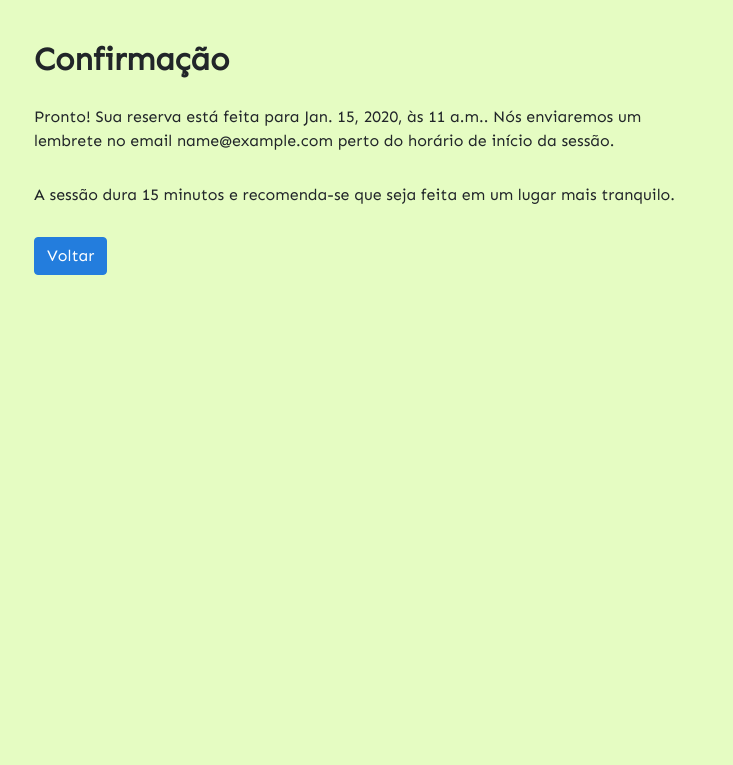
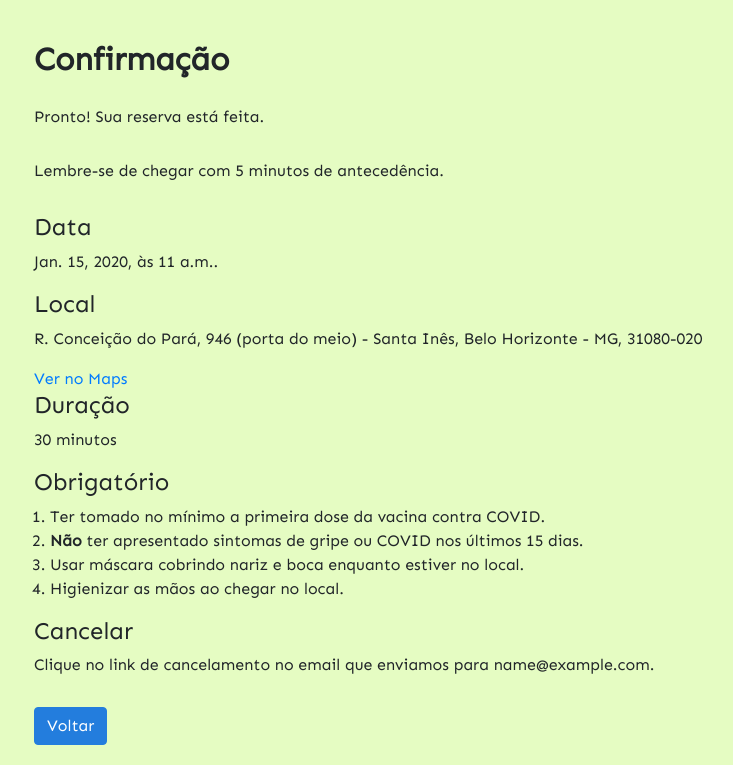
Before and after one commit to gabrielmip/worker-scheduler, a Django app: template src/workforce/templates/reservation_success.html in a window 1280 px wide. Shown: the part 56-821 px from the top of the page, without its empty margins (271-1004 px from the left). Before the commit the page ends 331 px from the top, so only its background shows below. Run offline with Django 3.2, Linux system fonts and the light colour scheme; the template is opened without the code that fills it: values that come from a table or form of the project are taken from there, others are empty; tables that the repository leaves empty hold one stand-in row (values such as "Sample post"); some libraries are stand-ins or nearby versions.

Commit message:
Added instructions for each session type. Needs style...

```diff
--- a/src/workforce/forms.py
+++ b/src/workforce/forms.py
@@ -45,6 +45,7 @@ class ScheduleAnAppointment(forms.Form):
         )
 
     comment = forms.CharField(
-        label=_('Caso deseje tratar algo em especial, escreva abaixo'),
-        required=False
+        label=_('O que deseja tratar?'),
+        help_text=_('Ex.: emocional, alguma dor física, ansiedade'),
+        required=True
     )
--- a/src/workforce/static/workforce/index.css
+++ b/src/workforce/static/workforce/index.css
@@ -38,6 +38,10 @@ a.disabled {
     text-align: center;
 }
 
+.contained-list {
+    padding-left: 16px;
+}
+
 .list {
     list-style: none;
     padding: 0px;
@@ -64,16 +68,20 @@ a.disabled {
     border-radius: 8px;
 }
 
-.card {
+.asteriskField {
+    display: none;
+}
+
+.elevated-card {
     box-shadow: 0px 2px 2px 0px rgba(1, 1, 1, 0.19);
     transition: 0.13s ease-in-out all;
 }
 
-.card:active {
+.elevated-card:active {
     box-shadow: unset;
 }
 
-.card:hover {
+.elevated-card:hover {
     box-shadow: 0px 4px 8px 0px rgba(1, 1, 1, 0.34);
 }
 
--- /dev/null
+++ b/src/workforce/templates/event_instructions.html
@@ -0,0 +1,69 @@
+{% load tz %}
+{% load i18n %}
+{% timezone event.user.timezone %}
+
+<p class="form-instruction">
+    {% if event.is_live %}
+        Lembre-se de chegar com 5 minutos de antecedência.
+    {% else %}
+        {% trans "Nós enviaremos um lembrete no email" %}
+        {{ event.user.email_address }}
+        {% trans "perto do horário de início da sessão." %}
+    {% endif %}
+</p>
+
+<h4>{% trans "Data" %}</h4>
+<p>
+    {{ event.start | date }},
+    {% trans "às" %}
+    {{ event.start | time }}.
+</p>
+
+{% if event.is_live %}
+<h4>{% trans "Local" %}</h4>
+<p>R. Conceição do Pará, 946 (porta do meio) - Santa Inês, Belo Horizonte - MG, 31080-020</p>
+<a href="https://goo.gl/maps/GPBGCqVY67VSikbX6" target="_blank" rel="noreferrer noopener">Ver no Maps</a>
+{% endif %}
+
+<h4>{% trans "Duração" %}</h4>
+<p>
+    {% if event.is_live %}
+        30 minutos
+    {% else %}
+        15 minutos
+    {% endif %}
+</p>
+
+{% if not event.is_live %}
+<h4>{% trans "Como funciona" %}</h4>
+<p>
+    O Reiki a distância é feito com o reikiano criando sintonia contigo através de
+    sua foto e nome. A partir daí, a energia é canalizada para você.
+</p>
+
+<p>
+    Durante o período da sessão, sugerimos que você esteja em um ambiente tranquilo e que imagine
+    toda a energia sendo absorvida pelo seu corpo.
+</p>
+{% endif %}
+
+{% if event.is_live %}
+<h4>Obrigatório</h4>
+<ol class="contained-list">
+    <li>Ter tomado no mínimo a primeira dose da vacina contra COVID.</li>
+    <li><strong>Não</strong> ter apresentado sintomas de gripe ou COVID nos últimos 15 dias.</li>
+    <li>Usar máscara cobrindo nariz e boca enquanto estiver no local.</li>
+    <li>Higienizar as mãos ao chegar no local.</li>
+</ol>
+{% endif %}
+
+
+<h4>Cancelar</h4>
+<p class="form-instruction">
+    Clique no link de cancelamento no email que enviamos para {{ event.user.email_address }}.
+    {% if not has_timeslots_available %}
+    <strong>Obs.: não há horários disponíveis nos próximos 7 dias.</strong>
+    {% endif %}
+</p>
+
+{% endtimezone %}
--- a/src/workforce/templates/reservation_success.html
+++ b/src/workforce/templates/reservation_success.html
@@ -8,29 +8,12 @@
 
     {% timezone event.user.timezone %}
     <p class="form-instruction">
-        {% trans "Pronto! Sua reserva está feita para" %}
-        {{ event.start | date }},
-        {% trans "às" %}
-        {{ event.start | time }}.
+        {% trans "Pronto! Sua reserva está feita." %}
+    </p>
 
-        {% if is_live %}
-            <!-- Segue algumas instruções: -->
-            Lembre-se de chegar com X minutos de antecedência.
-        {% else %}
-            {% trans "Nós enviaremos um lembrete no email" %}
-            {{ event.user.email_address }}
-            {% trans "perto do horário de início da sessão." %}
-        {% endif %}
-    </p>
+    {% include "event_instructions.html" with event=event has_timeslots_available=True %}
+
     {% endtimezone %}
-
-    <p class="form-instruction form-instruction-box">
-        {% if is_live %}
-            <!-- Segue algumas instruções: -->
-        {% else %}
-            {% trans "A sessão dura 15 minutos e recomenda-se que seja feita em um lugar mais tranquilo." %}
-        {% endif %}
-    </p>
 
     <a href="{% url 'welcome' %}">
         <button class="btn btn-primary cta-button">{% trans 'Voltar' %}</button>
--- a/src/workforce/views/choose_event_type.py
+++ b/src/workforce/views/choose_event_type.py
@@ -18,6 +18,7 @@ def choose_event_type(request, user):
     return render(request, 'choose_event_type.html', {
         'user': user,
         'next_event': get_user_next_event(user.email_address),
+        'has_timeslots_available': remote_choices or live_choices,
         'count_remote_available': len(remote_choices),
         'count_live_available': len(live_choices),
     })
```
Also changed, not shown: src/workforce/templates/choose_event_type.html (+18 -15 lines), src/workforce/templates/choose_timeslot.html (+57 -32 lines).
